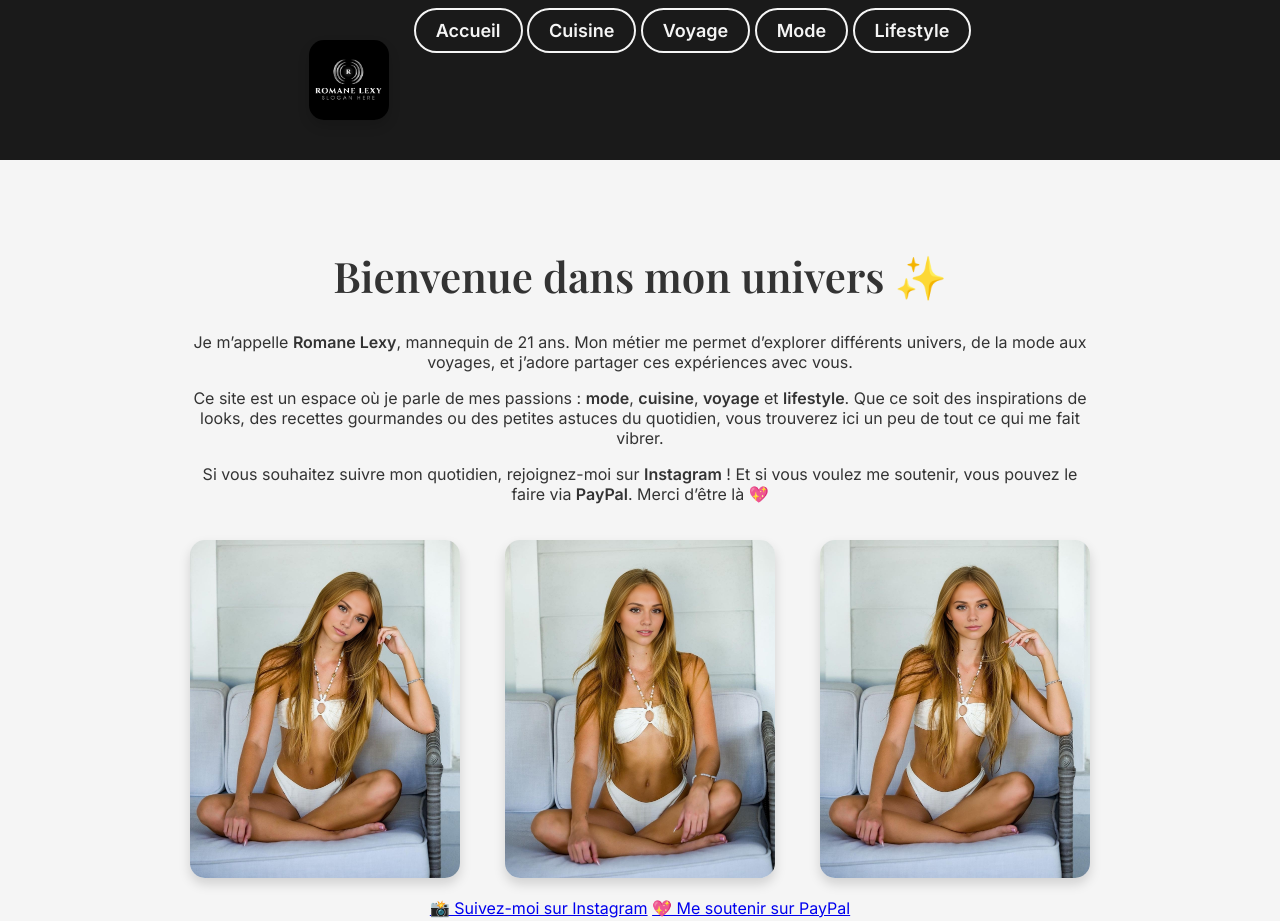
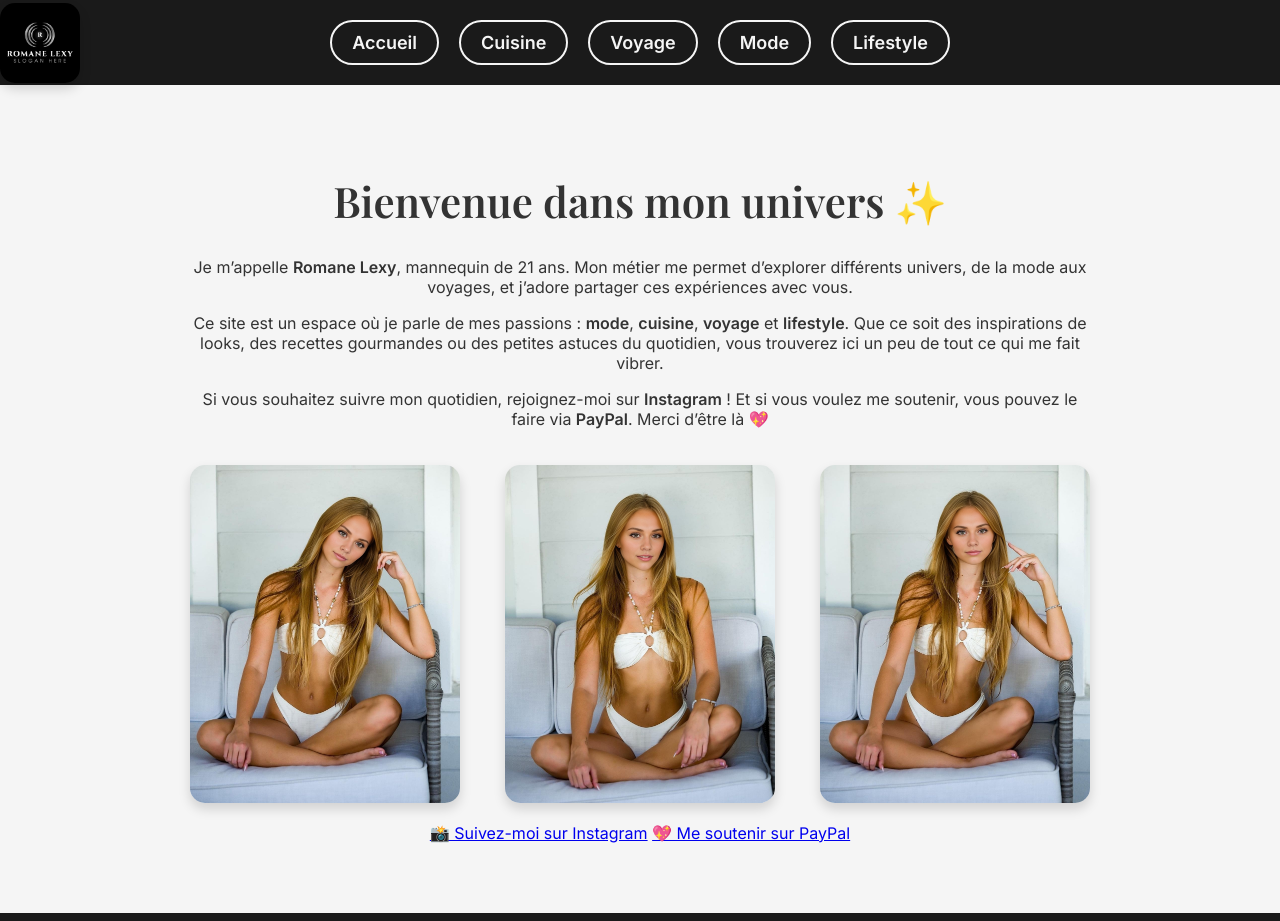
Before and after one commit to axelou2000/natty.bio, a plain HTML site: page index.html in a window 1280 px wide. Shown: the top 921 px of the page. Drawn offline with nearby package versions, Linux system fonts and the light colour scheme.

Commit message:
Update index.html

```diff
--- a/index.html
+++ b/index.html
@@ -13,9 +13,9 @@
 
 <body>
   <header>
-    <nav>
-      <img src="logo.jpg" alt="Logo" class="logo">
-      <div>
+  <nav style="display: flex; align-items: center; justify-content: center; position: relative;">
+    <img src="logo.jpg" alt="Logo" class="logo" style="position: absolute; left: 0;">
+    <div style="display: flex; gap: 20px;">
       <a href="index.html">Accueil</a>
       <a href="cuisine.html">Cuisine</a>
       <a href="voyage.html">Voyage</a>
```
Lines whose indentation alone changed are shown as unchanged.
